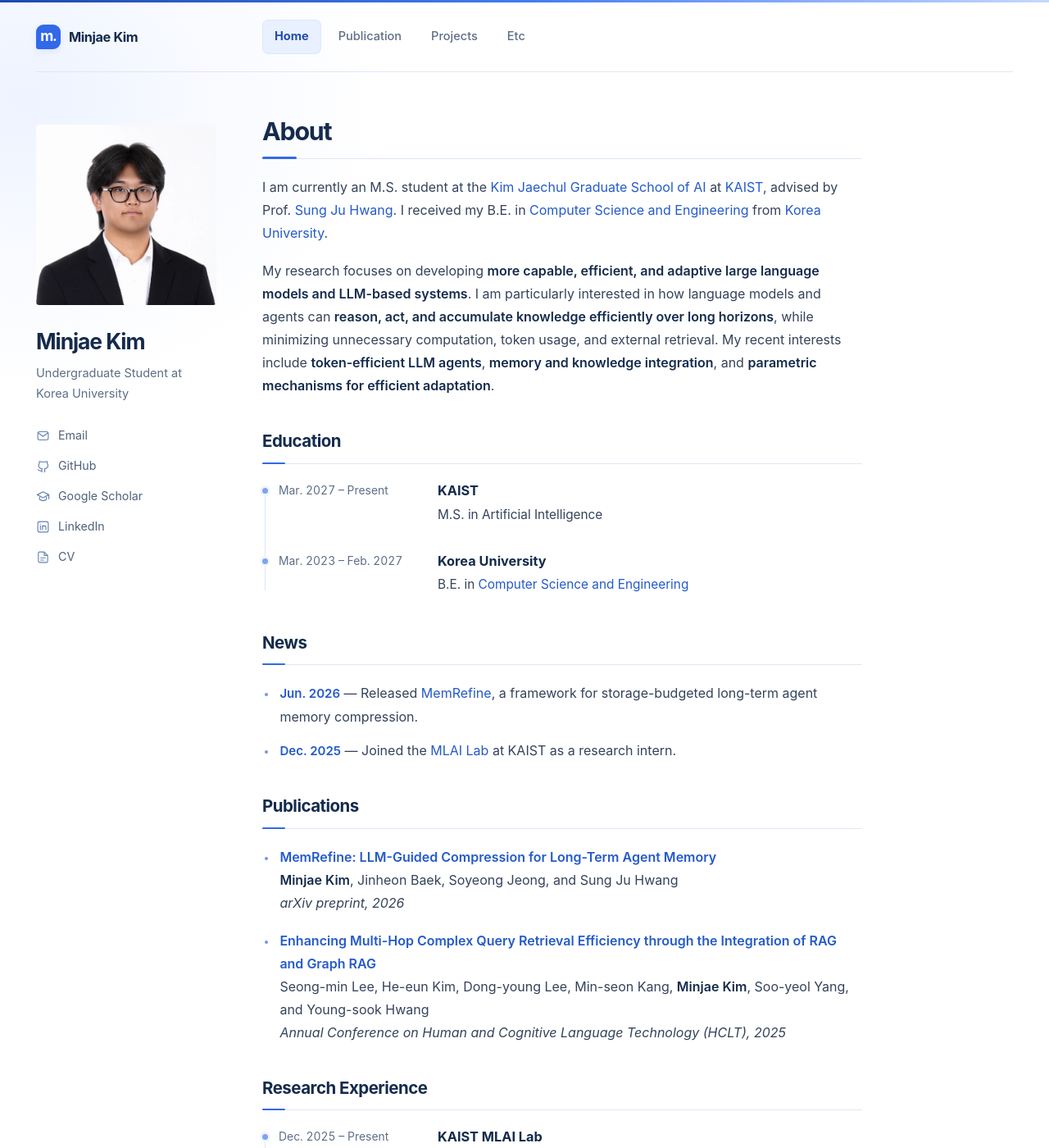
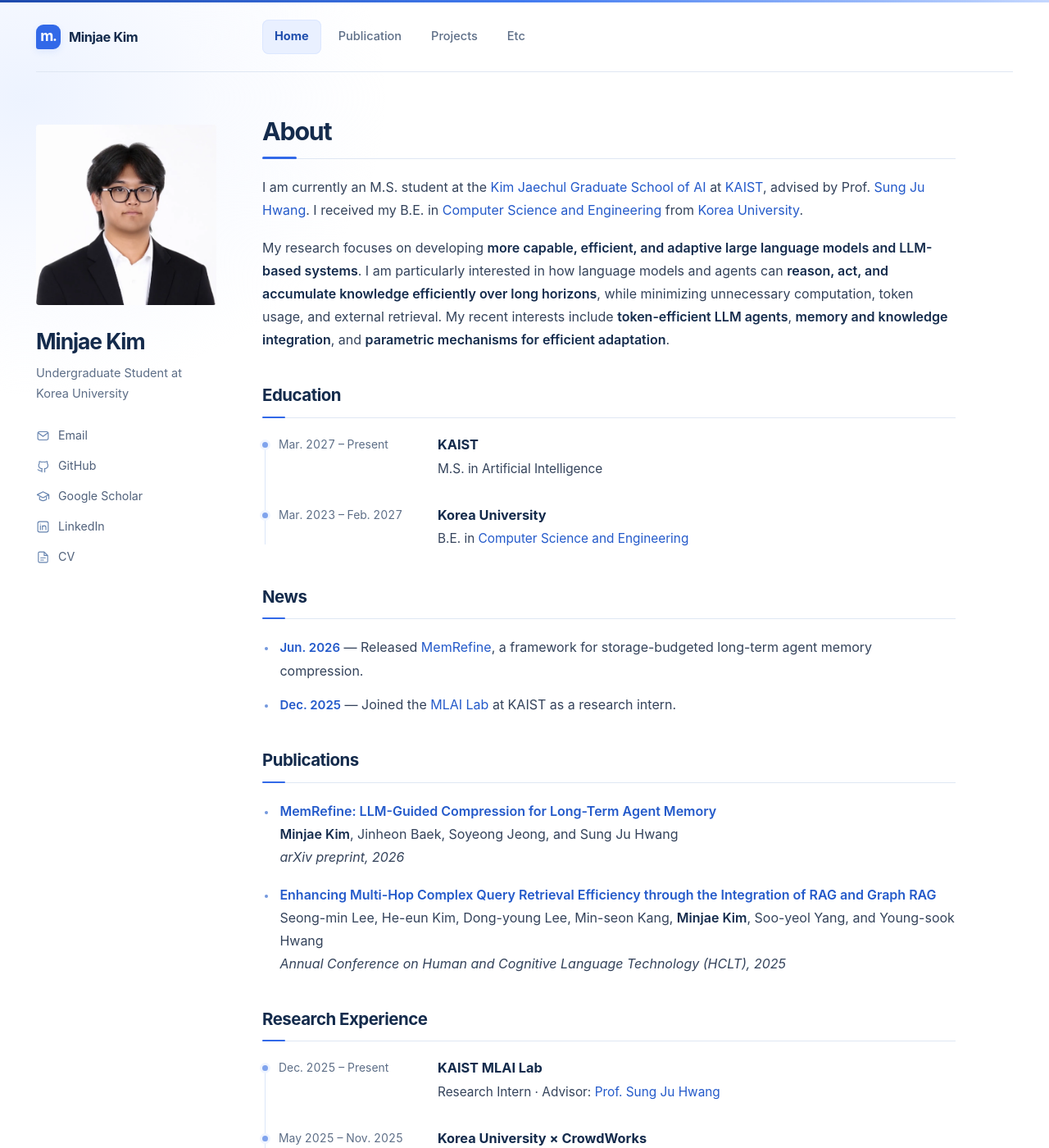
Before and after one commit to kmj200392/kmj200392.github.io, a Jekyll site: the page built from _pages/about.md, in a window 1280 px wide and 1400 px high. Shown: the whole window at 82% size. Built offline with Jekyll 4.4.1, drawn with Linux system fonts in a browser that asks for light colours.

Commit message:
Reduce home page right margin further

```diff
--- a/assets/css/main-v2.css
+++ b/assets/css/main-v2.css
@@ -145,7 +145,7 @@ a:focus-visible {
 }
 
 .site-shell--home {
-  padding-right: clamp(0px, calc(100vw - 960px), 184px);
+  padding-right: clamp(0px, calc((100vw - 1004px) / 2), 70px);
 }
 
 .profile { position: sticky; top: 38px; }
```
